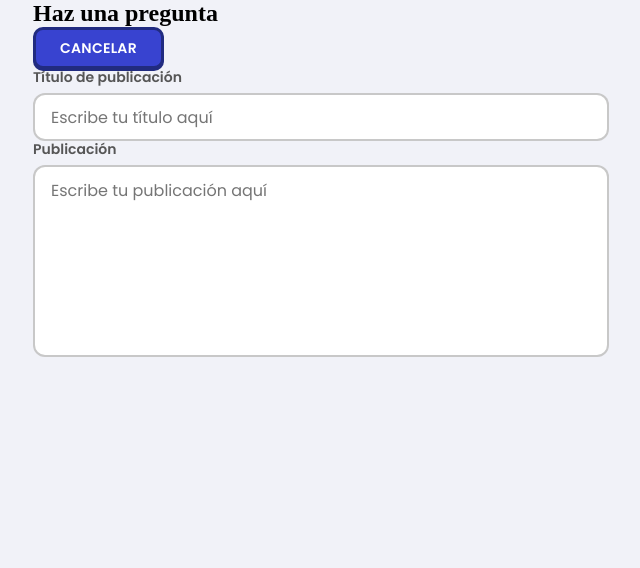
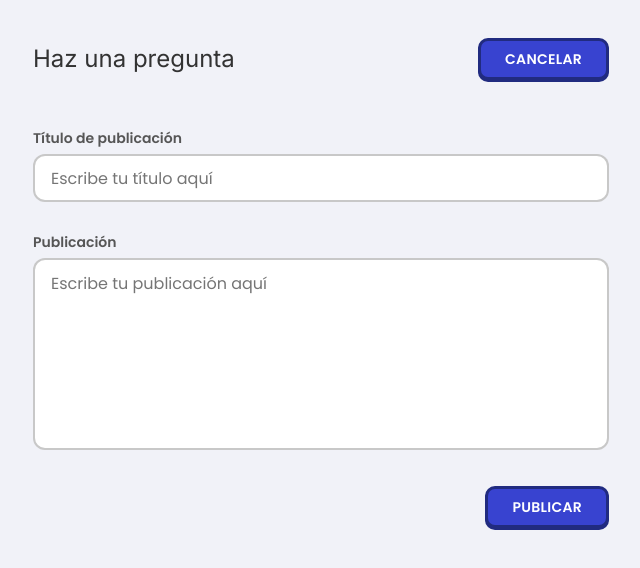
Before and after one commit to mhdfaisal/a-sample-edtech--ui, a React (Create React App) app: page /ask in a window 1280 px wide. Shown: the top 568 px of the page, without its empty margins (319-959 px from the left). Built offline with nearby package versions, Linux system fonts and the light colour scheme.

Commit message:
add stylings to the ask question form

```diff
--- a/src/Components/AskQuestion/ask-question-style.css
+++ b/src/Components/AskQuestion/ask-question-style.css
@@ -1,4 +1,31 @@
+.ask__question__header {
+	display: flex;
+	margin-bottom: 50px;
+	justify-content: space-between;
+	margin-top: 38px;
+}
+
+.ask__question__title {
+	display: flex;
+	align-items: center;
+	font-family: 'Inter', sans-serif;
+	font-style: normal;
+	font-weight: normal;
+	font-size: 24px;
+	line-height: 32px;
+	color: #333333;
+}
+
 .ask__question {
 	width: 576px;
 	margin: 0 auto;
 }
+
+.ask__question__form-field {
+	margin-bottom: 2rem;
+}
+
+.ask__question__form-button {
+	display: flex;
+	justify-content: flex-end;
+}
--- a/src/Components/AskQuestion/index.js
+++ b/src/Components/AskQuestion/index.js
@@ -49,8 +49,15 @@ const AskQuestion = () => {
 				</div>
 			</header>
 			<form className='ask__question__form'>
-				<TextInput {...formState.title} onChange={onInputChange} isMultiLine />
-				<TextInput {...formState.publication} onChange={onInputChange} />
+				<div className='ask__question__form-field'>
+					<TextInput {...formState.title} onChange={onInputChange} isMultiLine />
+				</div>
+				<div className='ask__question__form-field'>
+					<TextInput {...formState.publication} onChange={onInputChange} />
+				</div>
+				<div className='ask__question__form-button'>
+					<Button type='submit'>publicar</Button>
+				</div>
 			</form>
 		</section>
 	);
```
